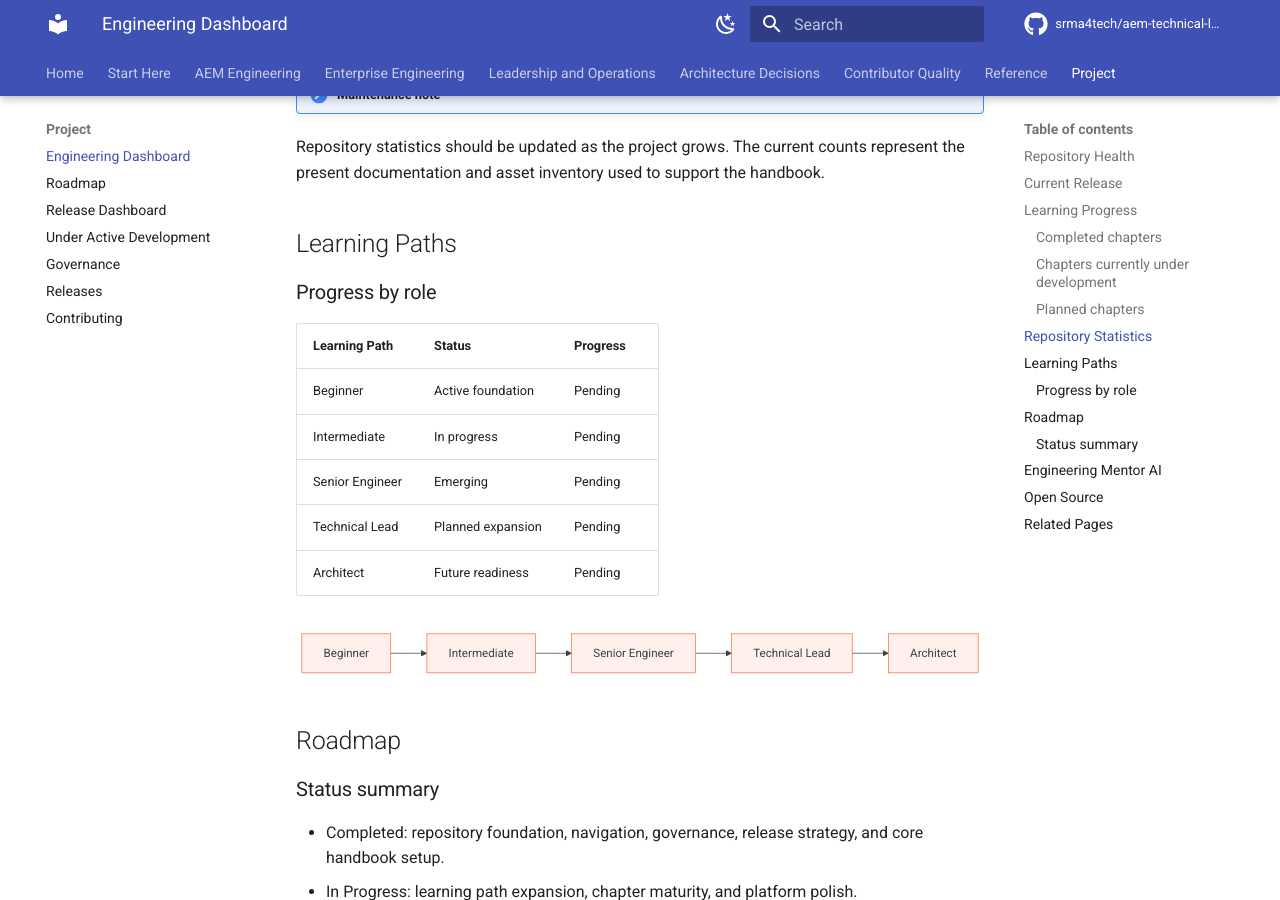
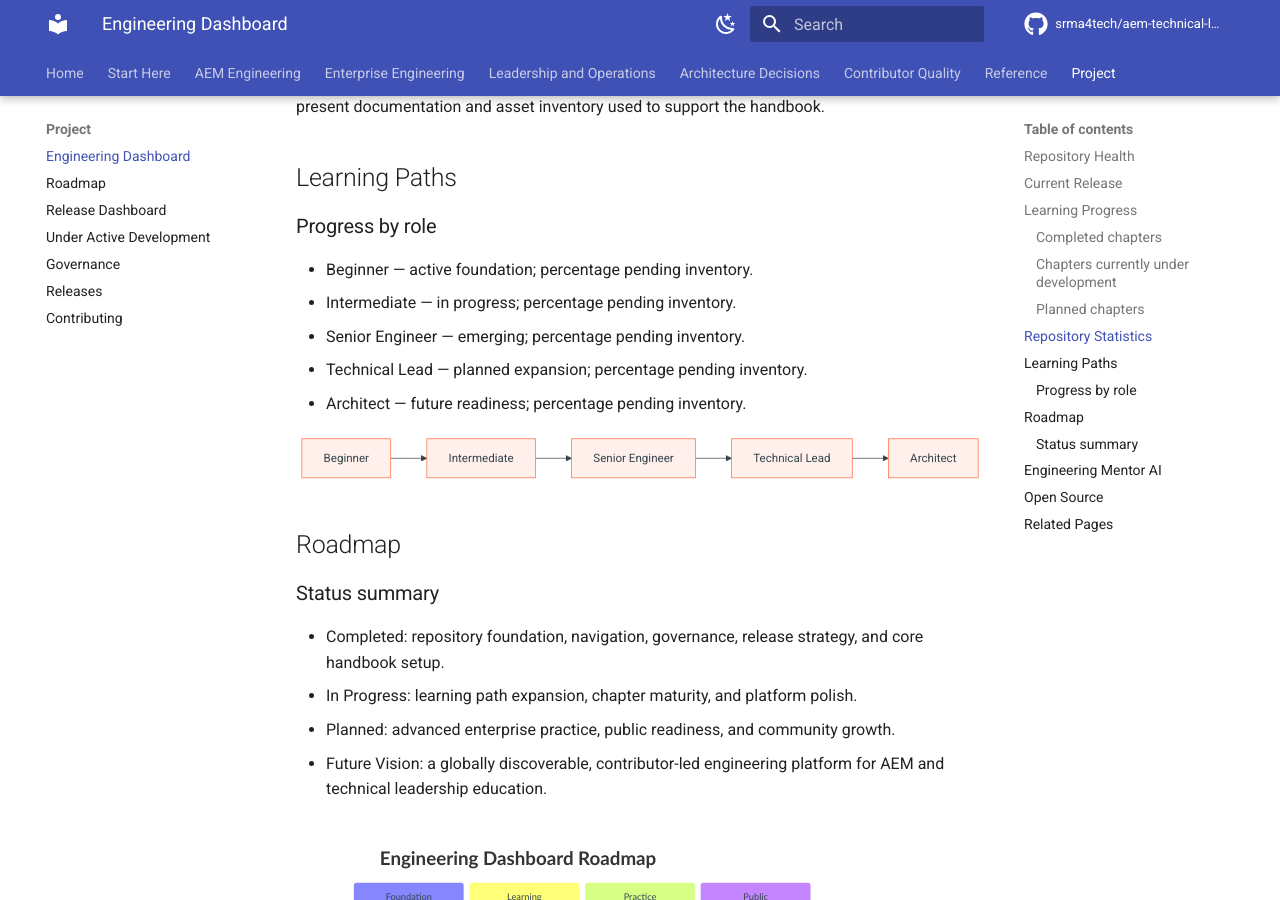
Before and after one commit to srma4tech/aem-technical-lead-playbook, an MkDocs documentation site: the page built from docs/engineering-dashboard.md, in a window 1280 px wide and 900 px high, scrolled down 3970 px. Built offline with MkDocs 1.6.1 and Material for MkDocs 9.7.7, drawn with Linux system fonts in a browser that asks for light colours; comment, search, counter and statistics services are not loaded; some of the changed text lies outside the part shown.

Commit message:
docs: remove unverified progress percentages from dashboard

````diff
--- a/docs/engineering-dashboard.md
+++ b/docs/engineering-dashboard.md
@@ -21,7 +21,6 @@ The repository is evolving from a strong documentation foundation into an engine
 | Production Engineering     | In Progress | Operational reasoning and support readiness are becoming core curriculum themes.                                    |
 | Open Source Readiness      | Strong      | Governance, contribution guidance, release strategy, and repository ownership signals are established.              |
 | Community Growth           | In Progress | The project is positioned for broader maintainership, contributor onboarding, and public adoption.                  |
-| Overall Progress           | Pending     | The project has a stable foundation and a clear roadmap for maturity expansion.                                     |
 
 ## Current Release
 
@@ -97,13 +96,11 @@ Repository statistics should be updated as the project grows. The current counts
 
 ### Progress by role
 
-| Learning Path   | Status            | Progress |
-| --------------- | ----------------- | -------- |
-| Beginner        | Active foundation | Pending  |
-| Intermediate    | In progress       | Pending  |
-| Senior Engineer | Emerging          | Pending  |
-| Technical Lead  | Planned expansion | Pending  |
-| Architect       | Future readiness  | Pending  |
+- Beginner — active foundation; percentage pending inventory.
+- Intermediate — in progress; percentage pending inventory.
+- Senior Engineer — emerging; percentage pending inventory.
+- Technical Lead — planned expansion; percentage pending inventory.
+- Architect — future readiness; percentage pending inventory.
 
 ```mermaid
 flowchart LR
````
